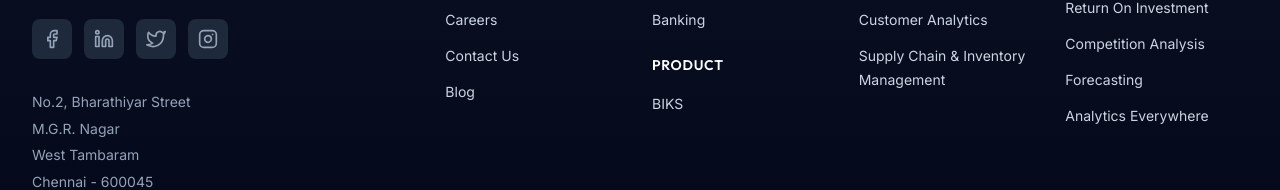
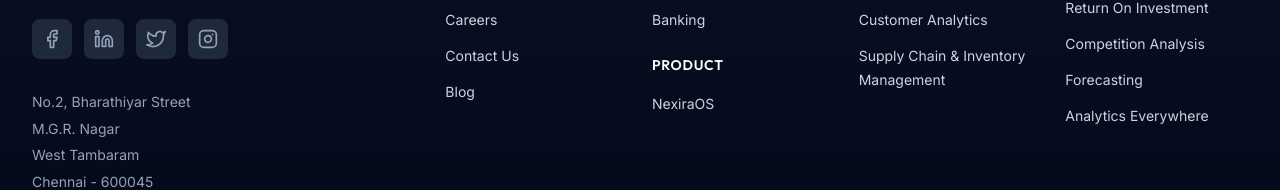
Before and after one commit to chandran65/coxara_analytics, a React (Vite) app in the folder client/: page / in a window 1280 px wide. Shown: the part 7452-7642 px from the top of the page. Built offline with nearby package versions, Linux system fonts and the light colour scheme.

Commit message:
Update footer: Change BIKS to NexiraOS and verify address/tagline

```diff
--- a/client/src/constants/footer.js
+++ b/client/src/constants/footer.js
@@ -21,7 +21,7 @@ export const footerData = {
   },
   product: {
     title: "Product",
-    links: [{ label: "BIKS", path: "/biks" }],
+    links: [{ label: "NexiraOS", path: "/products/nexiraos" }],
   },
   services: {
     title: "Services",
```
